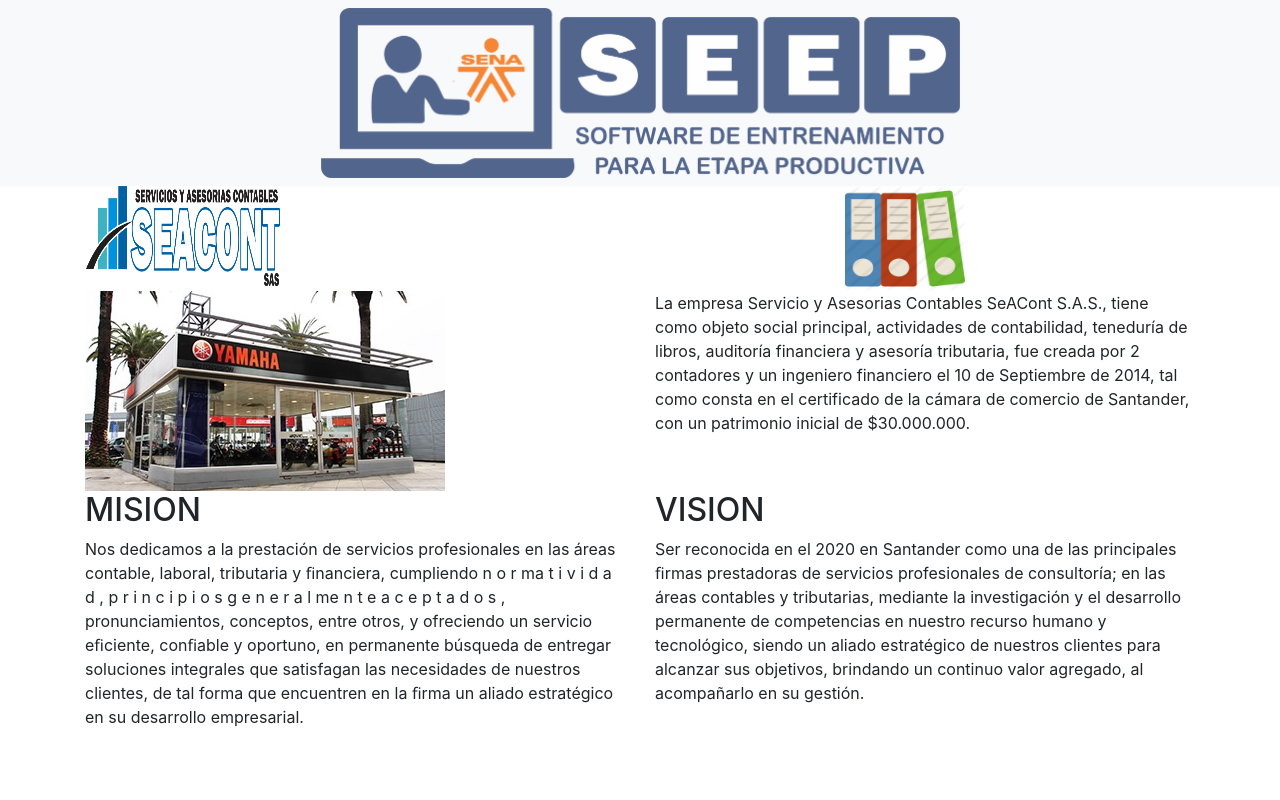
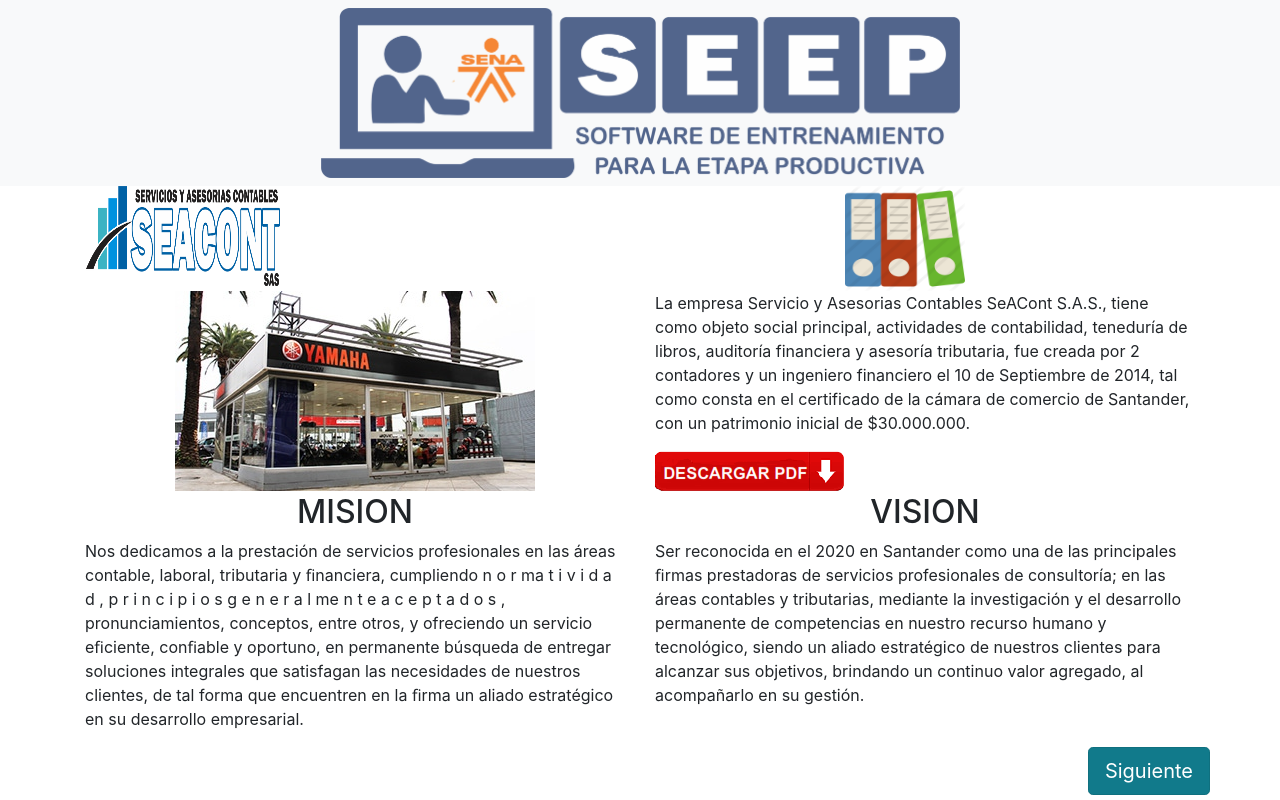
Before and after one commit to sneyder53/SEEP, an Angular app: page /seacontdetalle in a window 1280 px wide. Built offline with nearby package versions, Linux system fonts and the light colour scheme.

Commit message:
modificacion seacont
se modifico el html de seacon-detalle

```diff
--- a/src/app/seacont-detalle/seacont-detalle.component.html
+++ b/src/app/seacont-detalle/seacont-detalle.component.html
@@ -12,19 +12,20 @@
 	    </div>
 	</div>
 	<div class="row justify-content-md-center">
-		<div class="col">
+		<div class="col text-center">
 	    	<img src="assets/imagenes/oficina.png">
 	    </div>
 	    <div class="col">
 	    	<p>
 	    		La empresa Servicio y Asesorias Contables SeACont S.A.S., tiene como objeto social principal, actividades de contabilidad, teneduría de libros, auditoría financiera y asesoría tributaria, fue creada por 2 contadores y un ingeniero financiero el 10 de Septiembre de 2014, tal como consta en el certificado de la cámara de comercio de Santander, con un patrimonio inicial de $30.000.000.
 	    	</p>
+	    	<a href=""><img src="assets/imagenes/descargaRojo.png"></a>
 	    </div>
 
 	</div>
 	<div class="row ">
 		    <div class="col">
-		    	<h2>MISION</h2>
+		    	<h2 class="text-center">MISION</h2>
 		    	<p>
 		    		Nos dedicamos a la prestación de servicios profesionales en
 					las áreas contable, laboral, tributaria y ﬁnanciera, cumpliendo
@@ -38,7 +39,7 @@
 		    	</p>
 		    </div>
 		    <div class="col">
-		    	<h2>VISION</h2>
+		    	<h2 class="text-center">VISION</h2>
 		    	<p>
 		    		Ser reconocida en el 2020 en Santander como una de las
 					principales ﬁrmas prestadoras de servicios profesionales de
@@ -51,4 +52,7 @@
 		    	</p>
 		    </div>
 	</div>
+	<div class="row float-lg-right">
+		<a href="#" class="btn btn-info btn-lg active" role="button" aria-pressed="true">Siguiente</a>
+	</div>
 </div>
```
